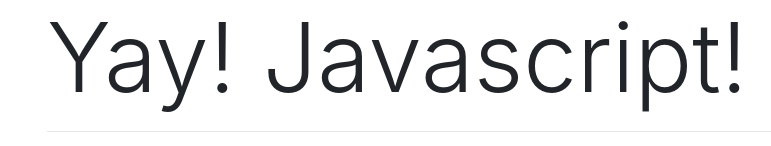
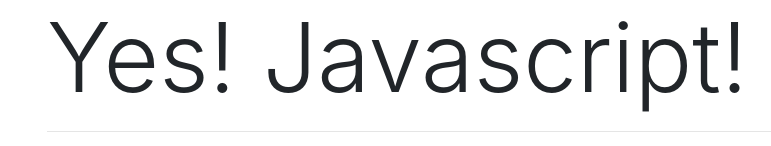
Before and after one commit to F1724/js--1-code-along, a plain HTML site: page index.html in a window 1280 px wide. Shown: the top 146 px of the page, without its empty margins (38-809 px from the left). Drawn offline with nearby package versions, Linux system fonts and the light colour scheme.

Commit message:
change title

```diff
--- a/index.html
+++ b/index.html
@@ -9,7 +9,7 @@
 
 <body>
   <div class="container">
-    <h1 class="display-1">Yay! Javascript!</h1>
+    <h1 class="display-1">Yes! Javascript!</h1>
     <hr />
 
     <div class="row">
```
